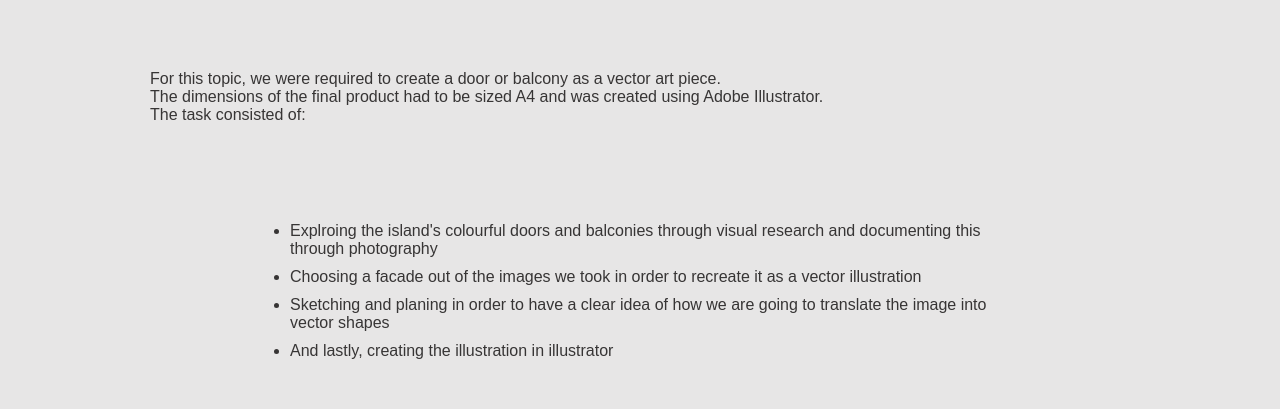
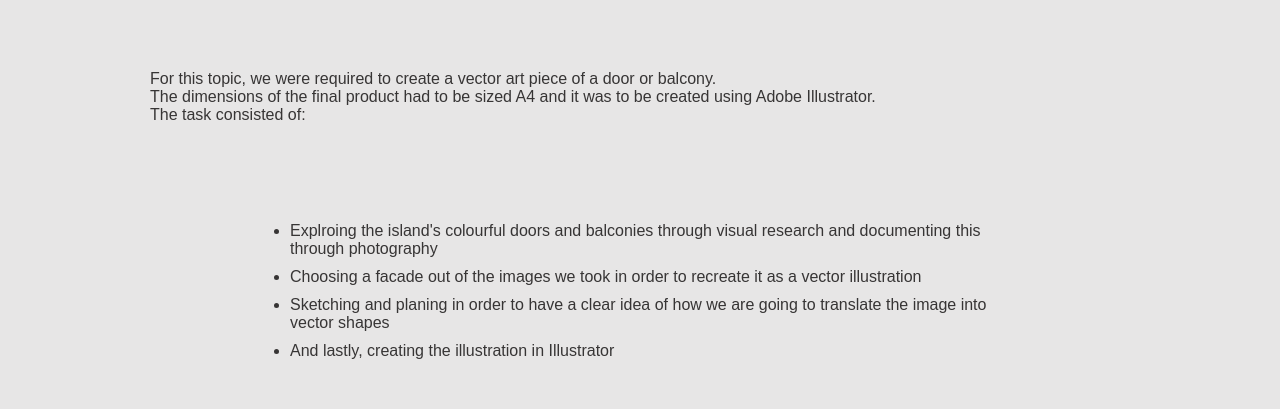
Before and after one commit to sarah-cilia/sarah-cilia1, a plain HTML site: page Introduction to Web Development.html in a window 1280 px wide. Shown: the part 198-607 px from the top of the page. Drawn offline with Linux system fonts and the light colour scheme; grey boxes are pictures that could not be loaded.

Commit message:
Add files via upload

```diff
--- a/Introduction to Web Development.html
+++ b/Introduction to Web Development.html
@@ -16,9 +16,9 @@
 
     <br><br><br>
 
-    <p>For this topic, we were required to create a door or balcony as a vector art piece.
+    <p>For this topic, we were required to create a vector art piece of a door or balcony.
         <br>
-        The dimensions of the final product had to be sized A4 and was created using Adobe Illustrator.
+        The dimensions of the final product had to be sized A4 and it was to be created using Adobe Illustrator.
         <br>
         The task consisted of:
     </p>
@@ -29,7 +29,7 @@
         <li>Explroing the island's colourful doors and balconies through visual research and documenting this through photography</li>
         <li>Choosing a facade out of the images we took in order to recreate it as a vector illustration</li>
         <li>Sketching and planing in order to have a clear idea of how we are going to translate the image into vector shapes</li>
-        <li>And lastly, creating the illustration in illustrator</li>
+        <li>And lastly, creating the illustration in Illustrator</li>
     </ul>
 
 
```
